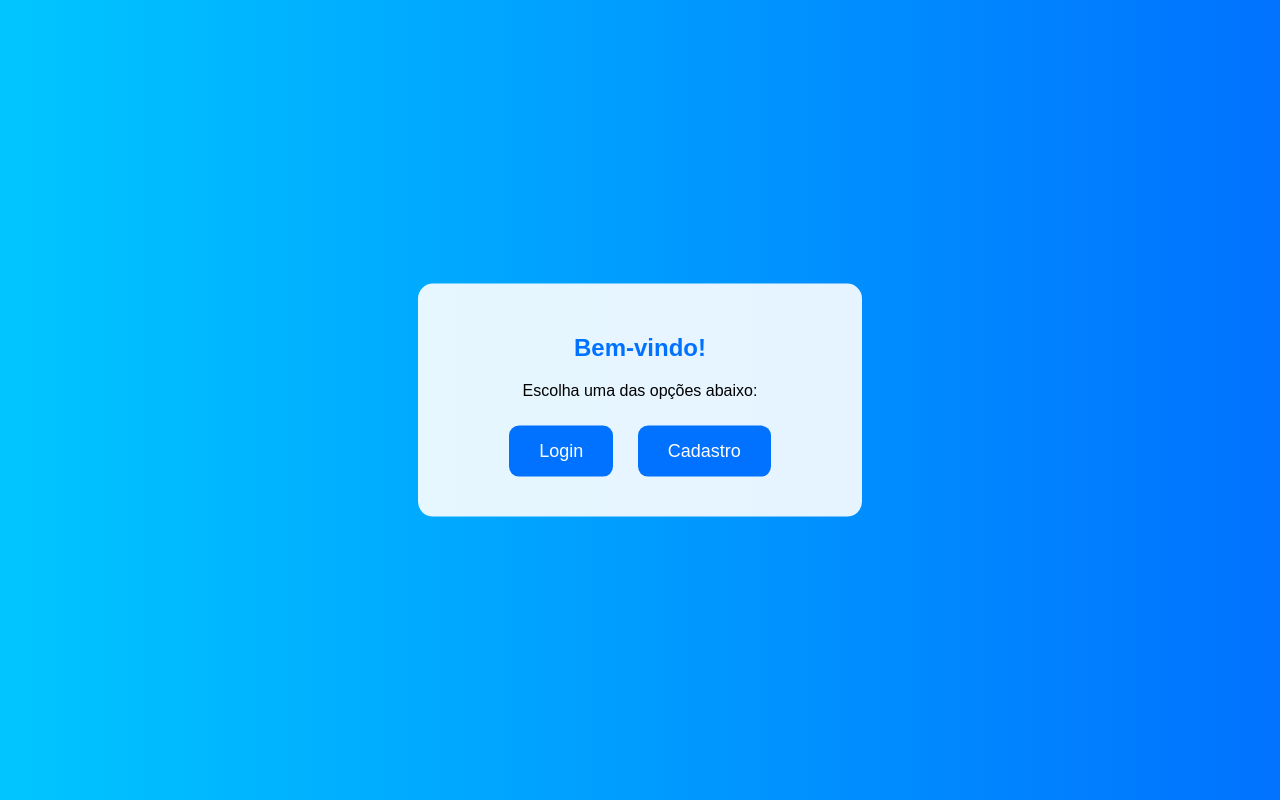
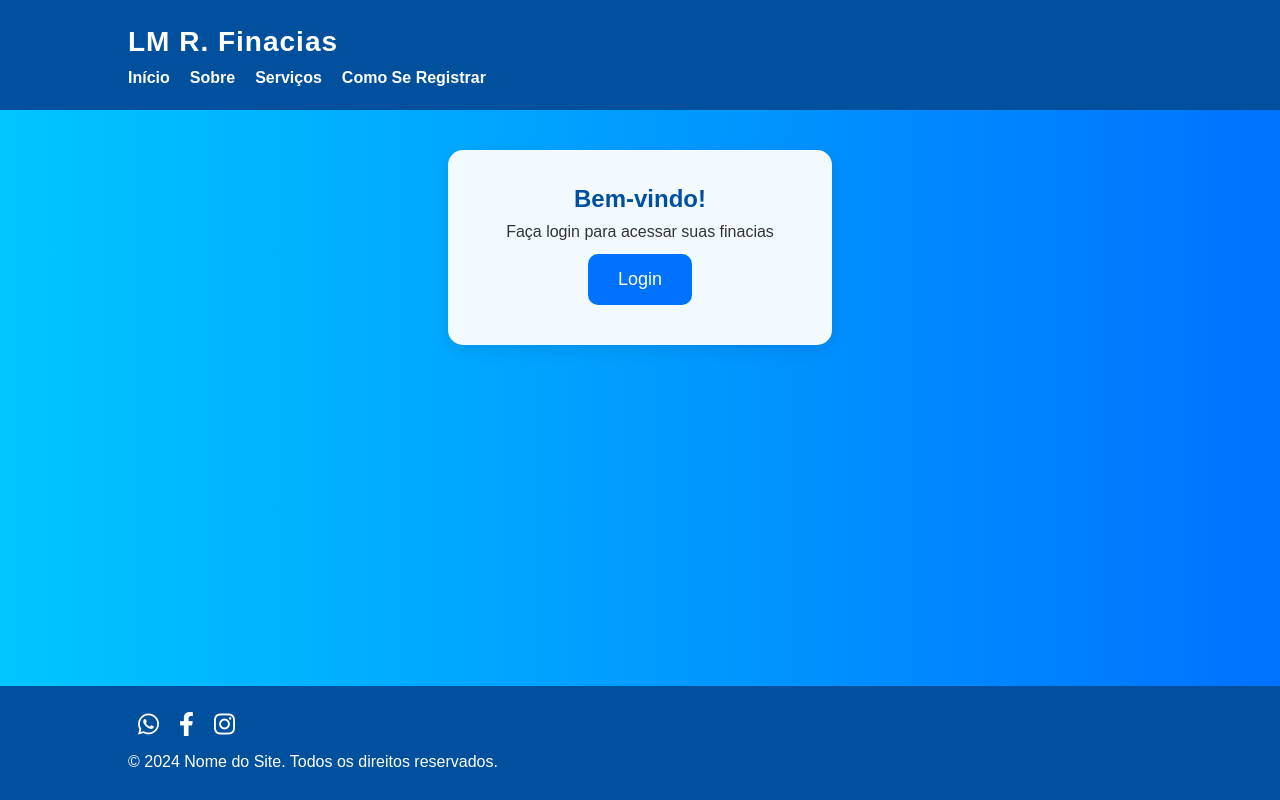
Before and after one commit to Mayconjulio/ProjetoPI, a PHP site: page /paginicial.php in a window 1280 px wide. Run offline with PHP 8.4, Linux system fonts and the light colour scheme.

Commit message:
criei um rodapé e um cabesalho e romovi a opção de cadastro

```diff
--- a/paginicial.php
+++ b/paginicial.php
@@ -30,13 +30,12 @@ if ($_SERVER["REQUEST_METHOD"] == "POST") {
         $sql = "INSERT INTO usuarios (nome, email, senha) VALUES ('$nome', '$email', '$senha')";
         if ($conn->query($sql) === TRUE) {
             echo "Usuário cadastrado com sucesso!";
-            header('Location:  pasta Dos HTML/login.html');
+            header('Location: pasta Dos HTML/login.html');
         } else {
             echo "Erro: " . $sql . "<br>" . $conn->error;
         }
     }
 }
-
 
 $conn->close();
 ?>
@@ -48,26 +47,78 @@ $conn->close();
     <meta http-equiv="X-UA-Compatible" content="IE=edge">
     <meta name="viewport" content="width=device-width, initial-scale=1.0">
     <title>Escolha: Login ou Cadastro</title>
+    <link rel="stylesheet" href="https://cdnjs.cloudflare.com/ajax/libs/font-awesome/6.0.0-beta3/css/all.min.css">
     <style>
+        * {
+            margin: 0;
+            padding: 0;
+            box-sizing: border-box;
+        }
         body {
-            font-family: Arial, Helvetica, sans-serif;
+            font-family: Arial, sans-serif;
+            line-height: 1.6;
             background-image: linear-gradient(to right, #00c6ff, #0072ff);
+            min-height: 100vh;
+            display: flex;
+            flex-direction: column;
+            color: #333;
         }
+
+        .container {
+            width: 80%;
+            margin: 0 auto;
+        }
+
+        /* Cabeçalho */
+        header {
+            background-color: #00509e;
+            color: #fff;
+            padding: 20px 0;
+        }
+
+        header h1 {
+            margin: 0;
+            font-size: 28px;
+            letter-spacing: 1px;
+        }
+
+        header nav ul {
+            list-style: none;
+            padding: 0;
+            display: flex;
+            gap: 20px;
+        }
+
+        header nav ul li {
+            display: inline;
+        }
+
+        header nav ul li a {
+            color: #fff;
+            text-decoration: none;
+            font-weight: bold;
+            transition: color 0.3s ease;
+        }
+
+        header nav ul li a:hover {
+            color: #e0e0e0;
+        }
+
+        /* Estilo da caixa central */
         .box {
-            color: black;
-            position: absolute;
-            top: 50%;
-            left: 50%;
-            transform: translate(-50%,-50%);
-            background-color: rgba(255, 255, 255, 0.9);
+            background-color: rgba(255, 255, 255, 0.95);
             padding: 30px;
             border-radius: 15px;
             width: 30%;
             text-align: center;
+            margin: 20px auto;
+            box-shadow: 0 5px 15px rgba(0, 0, 0, 0.1);
         }
+
         h2 {
-            color: #0072ff;
+            color: #00509e;
         }
+
         .btn {
             background-color: #0072ff;
             color: white;
@@ -77,18 +128,142 @@ $conn->close();
             border: none;
             cursor: pointer;
             border-radius: 10px;
+            transition: background-color 0.3s ease;
         }
+
         .btn:hover {
-            background-color: rgb(0, 63, 122);
+            background-color: #00509e;
+        }
+
+        /* Estilo principal */
+        main {
+            flex: 1;
+            padding: 20px 0;
+        }
+
+        /* Rodapé */
+        footer {
+            background-color: #00509e;
+            color: #fff;
+            padding: 20px 0;
+            text-align: left;
+            display: flex;
+            justify-content: space-between;
+            align-items: center;
+        }
+
+        footer p {
+            margin: 5px 0;
+        }
+
+        footer .social-icons {
+            display: flex;
+            align-items: center;
+        }
+
+        footer .social-icons a {
+            margin: 0 10px;
+            color: #fff;
+            text-decoration: none;
+            font-size: 24px;
+            transition: color 0.3s ease;
+        }
+
+        footer .social-icons a:hover {
+            color: #e0e0e0;
+        }
+
+        footer .whatsapp:hover {
+            color: #25D366; /* Cor do WhatsApp */
+        }
+
+        footer .facebook:hover {
+            color: #3b5998; /* Cor do Facebook */
+        }
+
+        /* Instagram com dropdown */
+        .instagram-container {
+            position: relative;
+            display: inline-block;
+        }
+
+        .instagram-container .dropdown {
+            display: none;
+            position: absolute;
+            left: 0;
+            top: 40px;
+            background-color: #fff;
+            box-shadow: 0px 8px 16px rgba(0, 0, 0, 0.2);
+            padding: 10px;
+            border-radius: 5px;
+        }
+
+        .instagram-container .dropdown a {
+            color: #333;
+            text-decoration: none;
+            display: block;
+            margin: 5px 0;
+            transition: color 0.3s ease;
+        }
+
+        .instagram-container .dropdown a:hover {
+            color: #C13584; /* Cor do Instagram */
+        }
+
+        .instagram-container:hover .dropdown {
+            display: block;
+        }
+
+        .instagram-container:hover a.instagram {
+            color: #C13584; /* Cor do Instagram */
         }
     </style>
 </head>
 <body>
-    <div class="box">
-        <h2>Bem-vindo!</h2>
-        <p>Escolha uma das opções abaixo:</p>
-        <a href="pasta Dos HTML/login.html"><button class="btn">Login</button></a>
-        <a href="pasta Dos HTML/cadastro.html"><button class="btn">Cadastro</button></a>
-    </div>
+
+    <!-- Cabeçalho -->
+    <header>
+        <div class="container">
+            <h1>LM R. Finacias</h1>
+            <nav>
+                <ul>
+                    <li><a href="#">Início</a></li>
+                    <li><a href="#">Sobre</a></li>
+                    <li><a href="#">Serviços</a></li>
+                    <li><a href="#">Como Se Registrar</a></li>
+                </ul>
+            </nav>
+        </div>
+    </header>
+
+    <!-- Conteúdo principal da página -->
+    <main>
+        <div class="box">
+            <h2>Bem-vindo!</h2>
+            <p>Faça login para acessar suas finacias</p>
+            <a href="pasta Dos HTML/login.html"><button class="btn">Login</button></a>
+        </div>
+    </main>
+
+    <!-- Rodapé -->
+    <footer>
+        <div class="container">
+            <div class="social-icons">
+                <a href="https://www.whatsapp.com" target="_blank" class="whatsapp"><i class="fab fa-whatsapp"></i></a>
+                <a href="https://www.facebook.com" target="_blank" class="facebook"><i class="fab fa-facebook-f"></i></a>
+
+                <!-- Instagram com animação ao passar o mouse -->
+                <div class="instagram-container">
+                    <a href="#" class="instagram"><i class="fab fa-instagram"></i></a>
+                    <div class="dropdown">
+                        <a href="https://www.instagram.com/conta1" target="_blank">Conta 1</a>
+                        <a href="https://www.instagram.com/conta2" target="_blank">Conta 2</a>
+                    </div>
+                </div>
+            </div>
+            <p>&copy; 2024 Nome do Site. Todos os direitos reservados.</p>
+        </div>
+    </footer>
+
 </body>
 </html>
```
